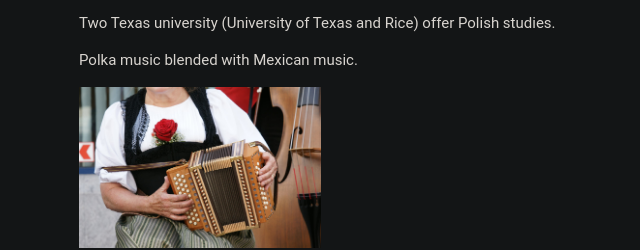
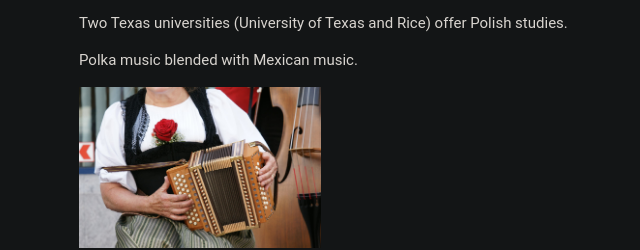
Before and after one commit to sirius-hollowspell/projectTexasImmigrantGroups, a plain HTML site: page polish/index.html in a window 1280 px wide. Shown: the part 1607-1857 px from the top of the page, 203-843 px from the left. Drawn offline with nearby package versions, Linux system fonts and the light colour scheme; a web font is replaced by a local one.

Commit message:
Fix grammar

```diff
--- a/polish/index.html
+++ b/polish/index.html
@@ -111,7 +111,7 @@ html,body,h1,h2,h3,h4,h5,h6 {font-family: "Roboto", sans-serif;}
   <div class="w3-row w3-padding">
     <div class="w3-container">
       <h1 class="w3-text-teal">Evidence of Culture</h1>
-      <p>Two Texas university (University of Texas and Rice) offer Polish studies.</p>
+      <p>Two Texas universities (University of Texas and Rice) offer Polish studies.</p>
       <p>Polka music blended with Mexican music.</p>
       <img src="../assets/polishPolka.jpg" style="max-width:25%;">
     </div>
```
